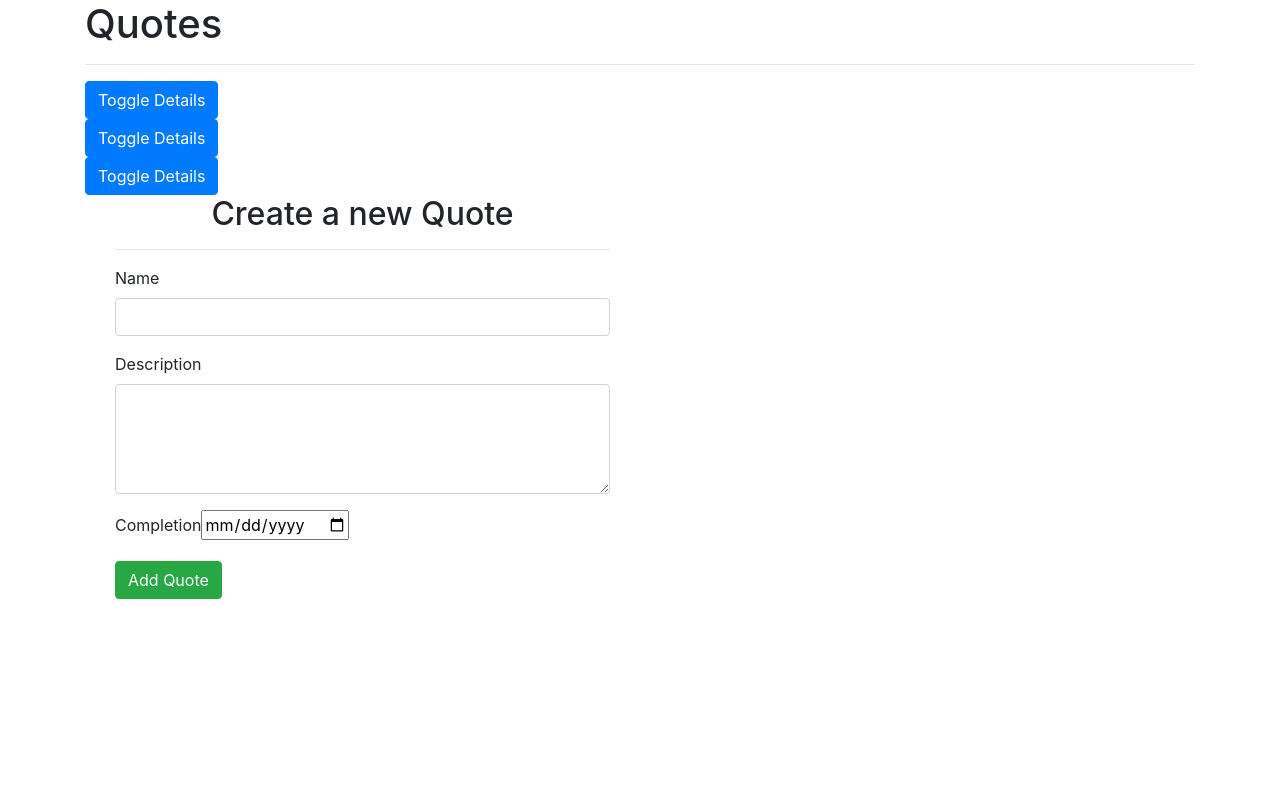
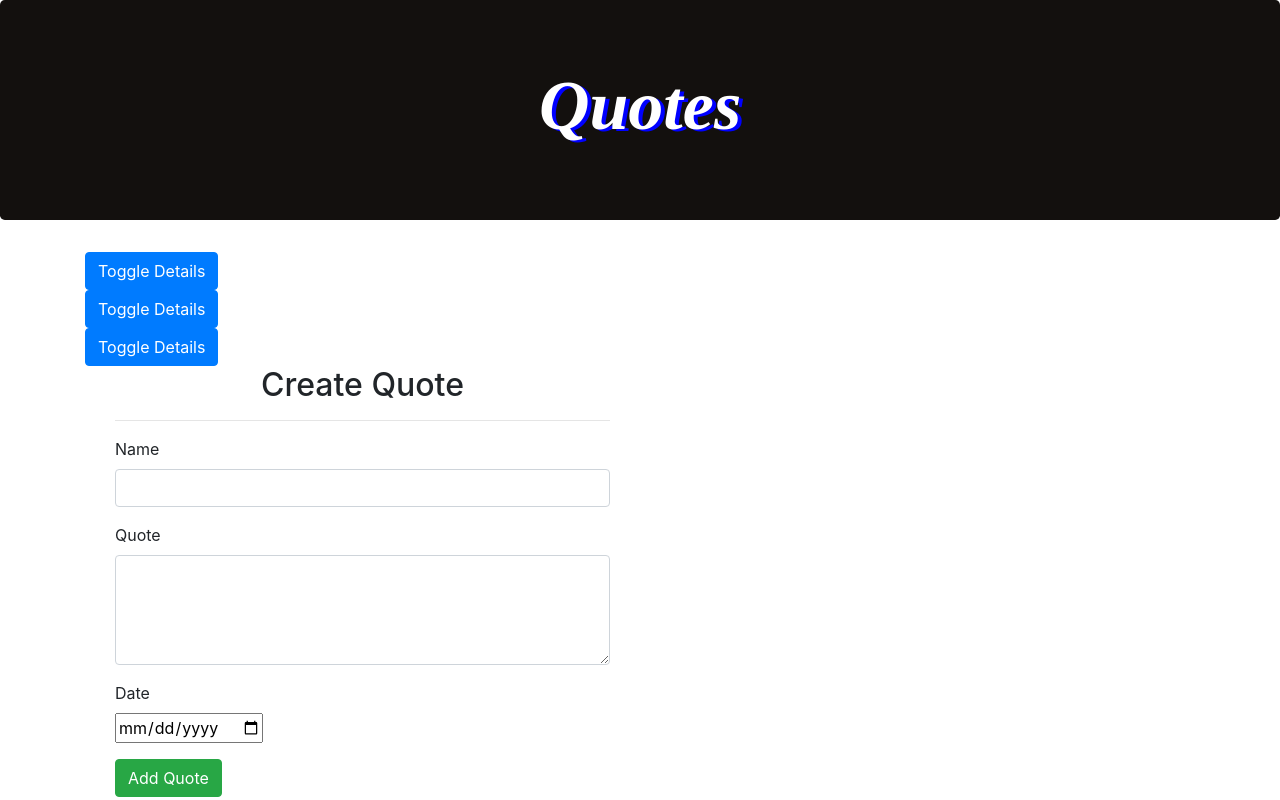
Before and after one commit to abdikeem/quote-votes, an Angular app: page / in a window 1280 px wide. Built offline with nearby package versions, Linux system fonts and the light colour scheme.

Commit message:
add style on header

```diff
--- a/src/app/app.component.css
+++ b/src/app/app.component.css
@@ -0,0 +1,15 @@
+header {
+    text-align: center;
+}
+.jumbotron {
+    color: white;
+    font-family: cursive;
+    font-style: italic;
+    font-weight: 1000;
+    background-color: rgb(19, 16, 14);
+    text-shadow: 4px 2px blue;
+}
+h2 {
+    font-size: 70px;
+
+}
--- a/src/app/app.component.html
+++ b/src/app/app.component.html
@@ -1 +1,9 @@
+<header>
+
+    <div class="jumbotron">
+       <h2><strong><em>Quotes</em></strong></h2>
+
+  </div>
+</header>
+
 <app-quotes></app-quotes>
--- a/src/app/quotes-form/quotes-form.component.html
+++ b/src/app/quotes-form/quotes-form.component.html
@@ -1,6 +1,6 @@
 <div class="container-fluid">
 
-    <h2 class="text-center">Create a new Quote</h2>
+    <h2 class="text-center">Create Quote</h2>
     <hr>
     <form (ngSubmit)='submitQuotes()' #QuotesForm='ngForm'>
         <div class="form-group">
@@ -13,15 +13,15 @@
         </div>
         <div class="form-group">
 
-            <label for="description">Description</label>
+            <label for="description">Quote</label>
             <textarea class="form-control" id="description" rows="4" [(ngModel)]="newQuotes.description" name="description" #description="ngModel" required></textarea>
             <div [hidden]="description.valid || description.pristine" class="alert alert-danger">
-              <p>Description is required</p>
+              <p>Quote is required</p>
             </div>
         </div>
         <div class="form-group">
 
-            <label for="complete">Completion</label>
+            <label for="complete">Date</label><br>
             <input type='date' id="complete" [(ngModel)]="newQuotes.completeDate" name="completeDate" #completeDate="ngModel" required>
             <div [hidden]="completeDate.valid || completeDate.pristine" class="alert alert-danger">
               <p>Date is required</p>
--- a/src/app/quotes/quotes.component.html
+++ b/src/app/quotes/quotes.component.html
@@ -1,14 +1,11 @@
 <div class="container">
-   <h1>Quotes</h1>
-    <hr>
-
-
     <div class="row">
       <div class="col-md-6">
          <div *ngFor='let quotes of quotes;let i = index'>
               <button (click)='toggleDetails(i)' class ="btn btn-primary">Toggle Details</button>
               <div *ngIf='quotes.showDescription'>
                     <app-quotes-detail *ngIf='quotes.showDescription' [quotes]='quotes' (isComplete) = 'deleteQuotes($event,i)'></app-quotes-detail>
+
               </div>
          </div>
       </div>
```
